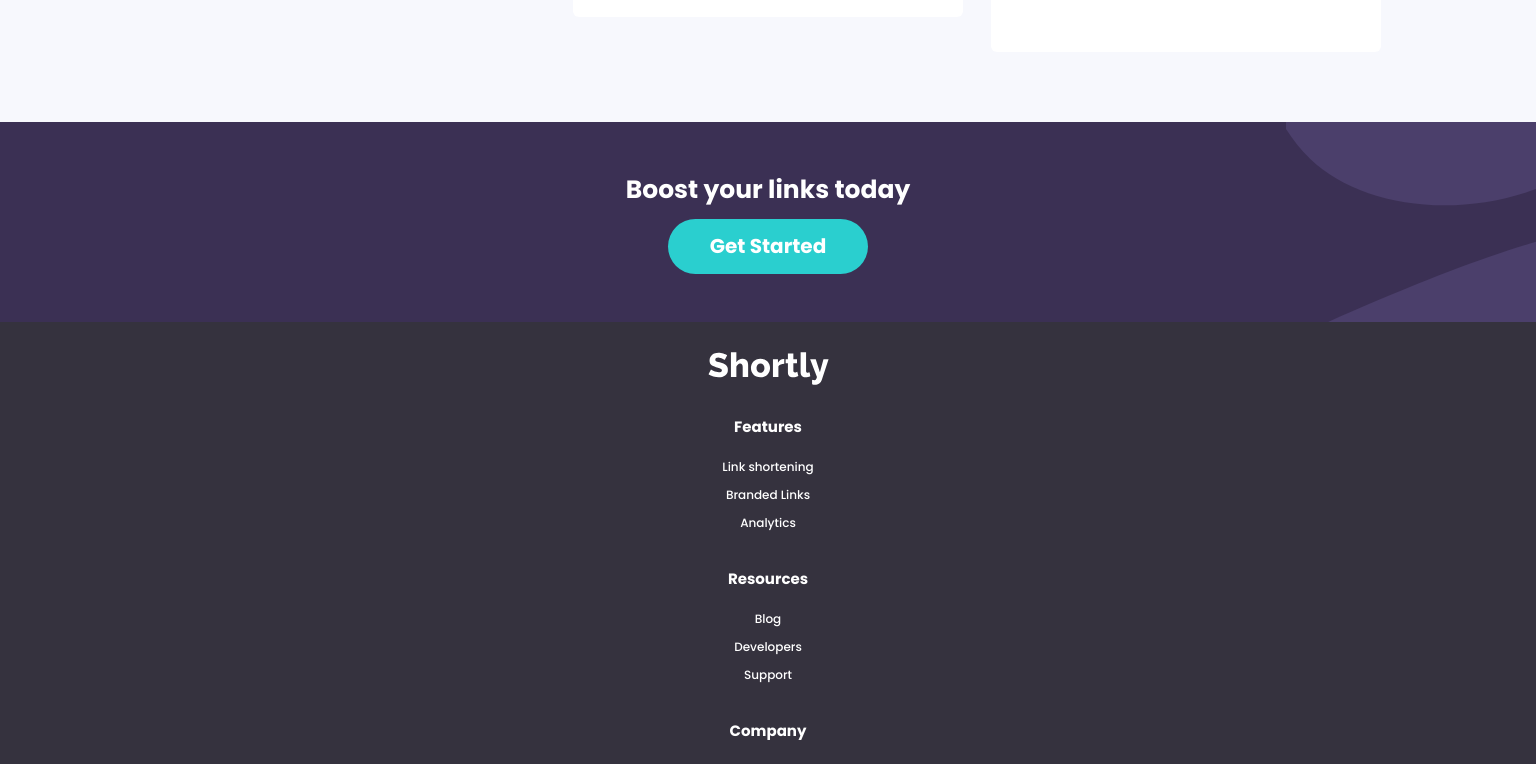
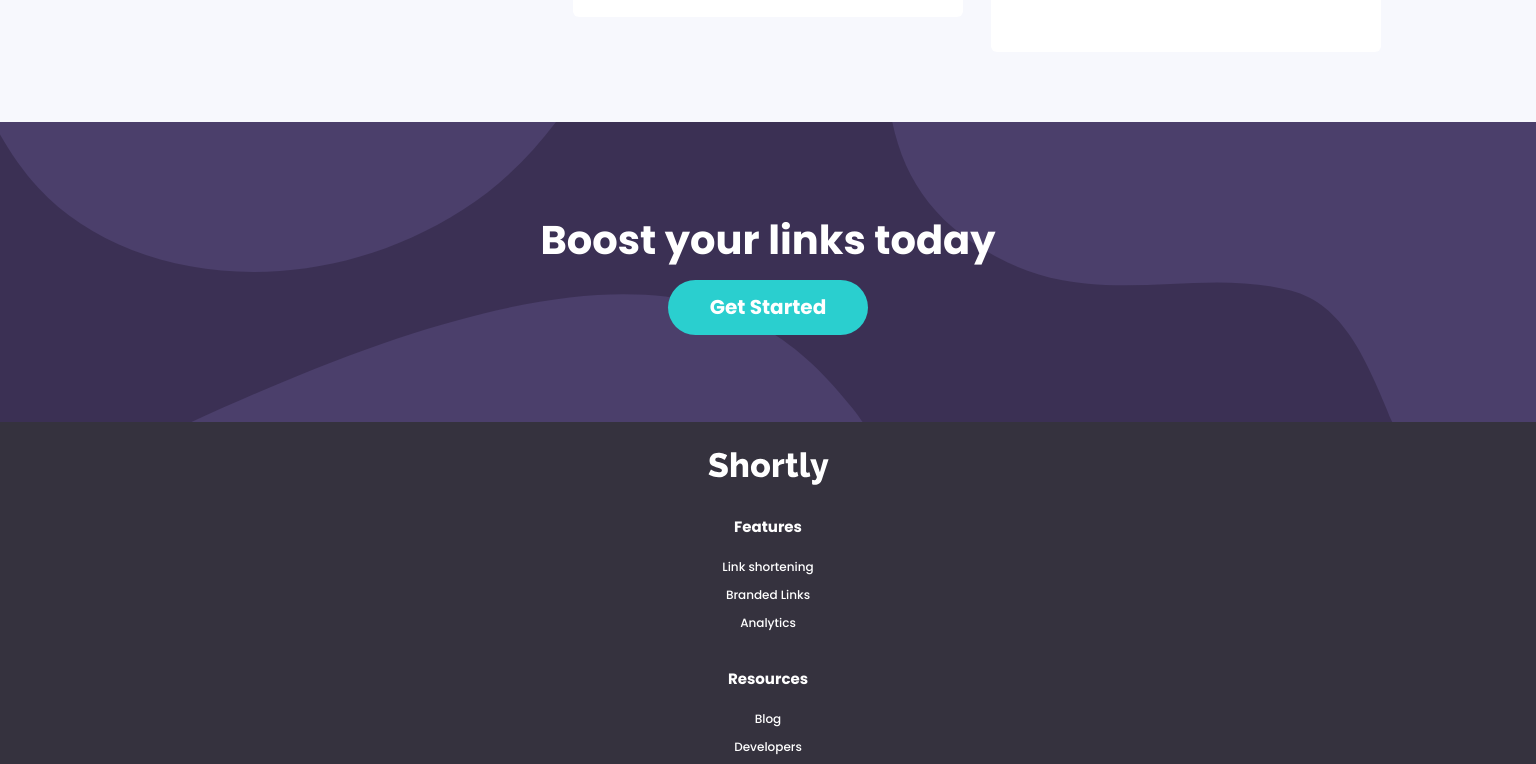
Before and after one commit to MBerry97/url-shortener, a React (Create React App) app: page / in a window 1536 px wide. Shown: the part 1500-2264 px from the top of the page. Built offline with nearby package versions, Linux system fonts and the light colour scheme.

Commit message:
boost link section is now responsive - main section complete

```diff
--- a/src/Components/Layout/Main/Main.css
+++ b/src/Components/Layout/Main/Main.css
@@ -119,7 +119,7 @@ main > div,
 }
 
 .mainBoostLinks_container {
-  height: 20rem;
+  height: 30rem;
   background-color: var(--primary-violet);
   display: flex;
   justify-content: center;
@@ -132,14 +132,18 @@ main > div,
 .mainBoostLinks_container img {
   position: absolute;
   right: 0;
-  z-index: 1;
+  height: 100%;
 }
 
 .mainBoostLinks_container span {
   color: white;
   font-size: 2.5rem;
   margin-bottom: 1rem;
-  z-index: 2;
+}
+
+.mainBoostLinks_container button,
+.mainBoostLinks_container span {
+  z-index: 1;
 }
 
 /* mobile width */
@@ -207,4 +211,12 @@ main > div,
     width: 4rem;
     height: 1rem;
   }
+
+  .mainBoostLinks_container img {
+    width: 100%;
+  }
+
+  .mainBoostLinks_container span {
+    font-size: 4rem;
+  }
 }
--- a/src/Components/Layout/Main/Main.jsx
+++ b/src/Components/Layout/Main/Main.jsx
@@ -1,4 +1,4 @@
-import React, { useState } from 'react';
+import React, { useState, useContext } from 'react';
 import axios from 'axios';
 import './Main.css';
 import workingImage from '../../../assets/illustration-working.svg';
@@ -9,11 +9,15 @@ import StatisticsBox from '../../Templates/StatisticsBox/StatisticsBox';
 import detailedImage from '../../../assets/icon-detailed-records.svg';
 import customizableImage from '../../../assets/icon-fully-customizable.svg';
 import boostImgMob from '../../../assets/bg-boost-mobile.svg';
+import boostImgDesktop from '../../../assets/bg-boost-desktop.svg';
 import LinkBox from '../../Templates/LinkBox/LinkBox';
+import { homePageContext } from '../../../Contexts/HomePageContext';
 
 export default function Main() {
   const [links, setLinks] = useState([]);
   const [isError, setError] = useState(false);
+
+  const { isDesktopWidth } = useContext(homePageContext);
 
   const handleShortenBtnSubmit = (event) => {
     event.preventDefault();
@@ -105,7 +109,11 @@ export default function Main() {
       </div>
 
       <div className="mainBoostLinks_container">
-        <img src={boostImgMob} alt="boost links background" />
+        <img
+          src={isDesktopWidth ? boostImgDesktop : boostImgMob}
+          alt="boost links background"
+        />
+
         <span>Boost your links today </span>
         <Button text="Get Started" type="circular" btnType="button" />
       </div>
```
